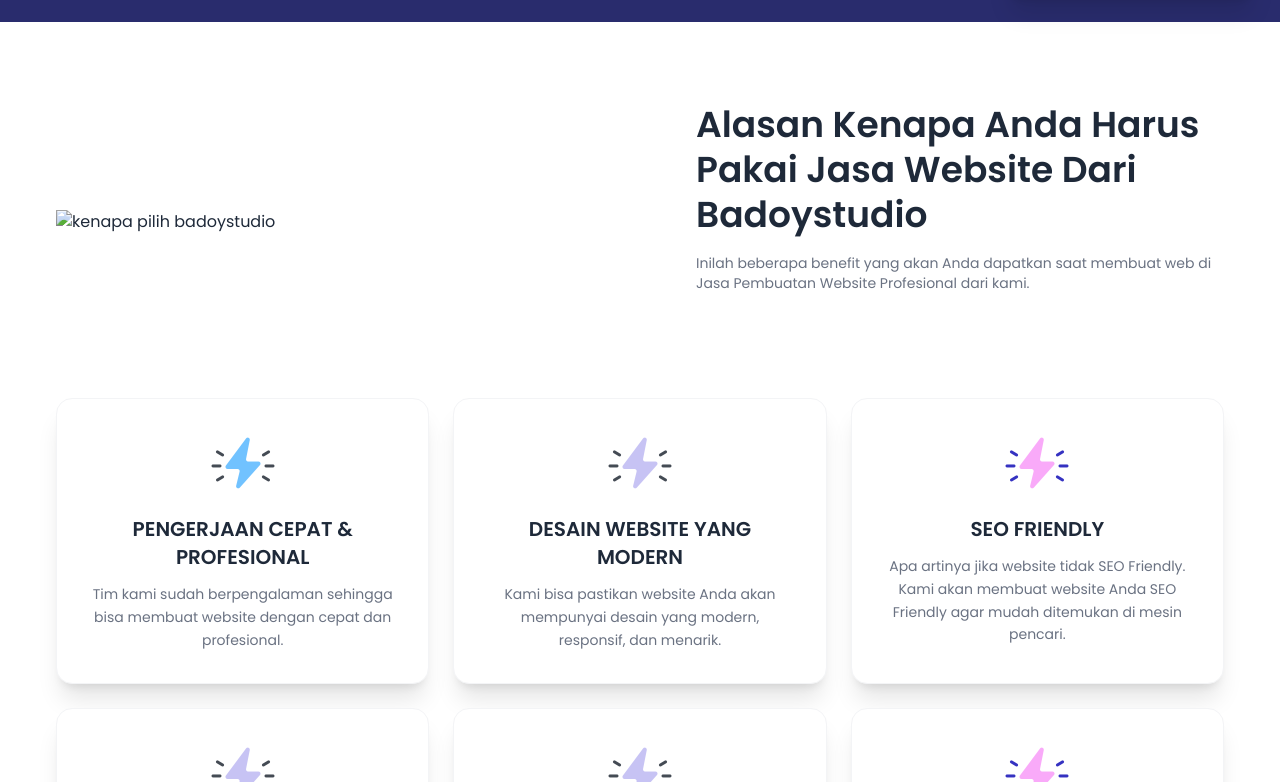
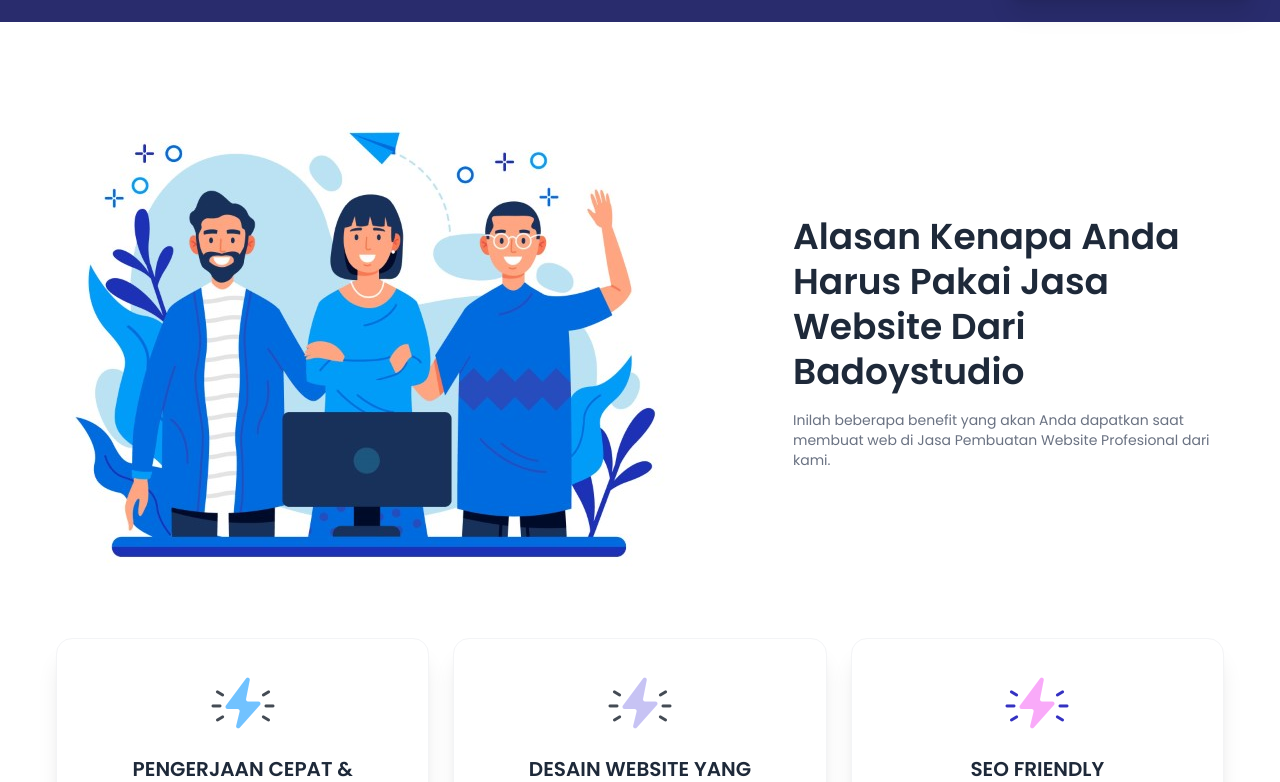
Before and after one commit to apip779/web-kelompok, a website: page index.html in a window 1280 px wide. Shown: the part 778-1560 px from the top of the page. Drawn offline with Linux system fonts and the light colour scheme; the site is published under a folder, as on GitHub Pages, so addresses that start at the root find nothing.

Commit message:
bug fixed

```diff
--- a/index.html
+++ b/index.html
@@ -143,7 +143,7 @@
   <!-- ========== ALASAN / FEATURES ========== -->
   <section class="max-w-7xl mx-auto px-6 md:px-14 py-20">
     <div class="block md:flex gap-28 items-center">
-      <img src="/gambar/why_section.png" alt="kenapa pilih badoystudio" class="max-w-\[450px] w-full" />
+      <img src="gambar/why_section.png" alt="kenapa pilih badoystudio" class="max-w-\[450px] w-full" />
       <div class="min-h-[30vh] w-full">
         <h2 class="text-4xl md:text-4xl font-semibold text-navy leading-tight max-w-\[600px]">
           Alasan Kenapa Anda Harus Pakai Jasa Website Dari Badoystudio
```
